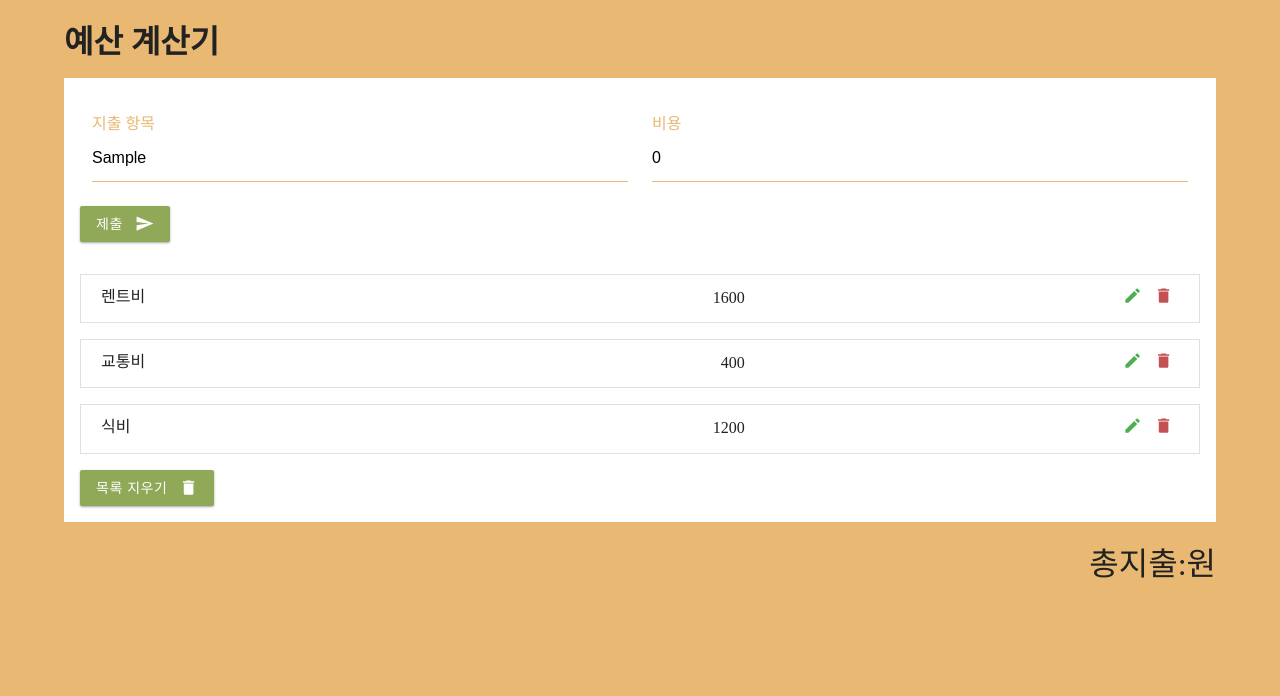
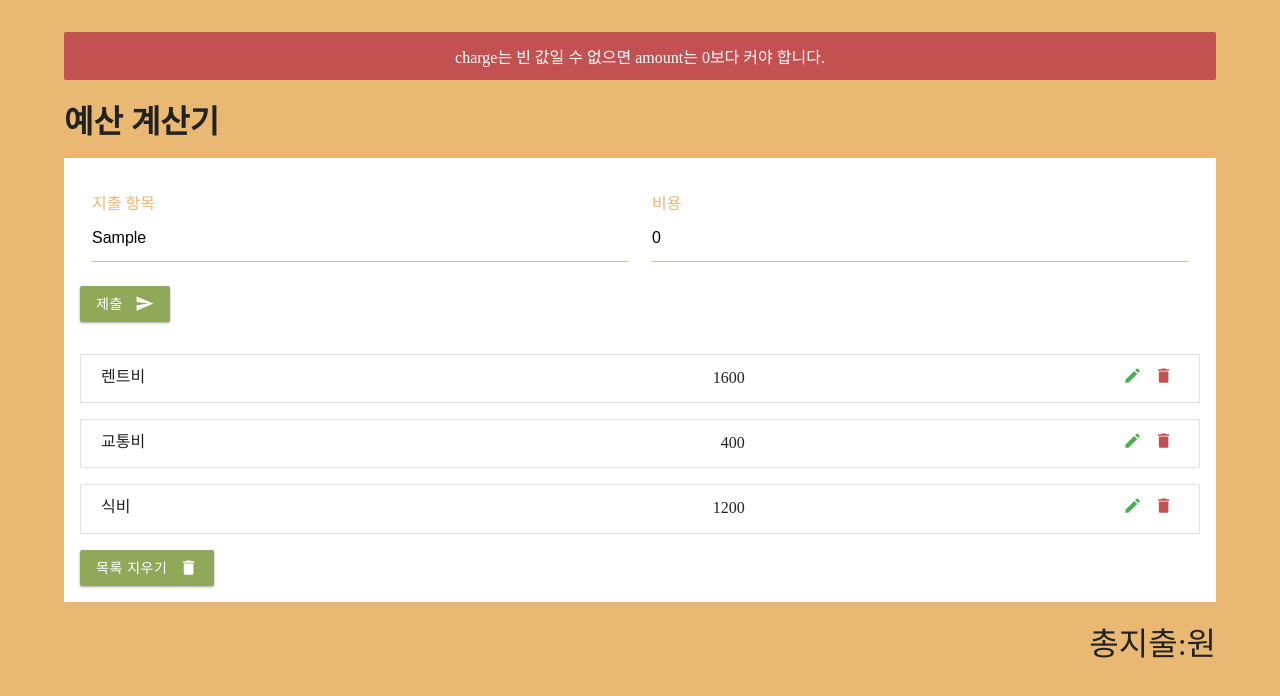
Before and after one commit to K-Y-Hoo/React-practice, a React (Create React App) app: page / in a window 1280 px wide. Both pictures are taken after typing "Sample" into the empty fields and a click on the button "제출". Shown: the top 696 px of the page. Built offline with nearby package versions, Linux system fonts and the light colour scheme.

Commit message:
feat: 버튼 클릭 시 Alert 생성

```diff
--- a/src/App.js
+++ b/src/App.js
@@ -2,11 +2,14 @@ import {useState} from "react";
 import "./App.css";
 import ExpenseForm from "./components/ExpenseForm";
 import ExpenseList from "./components/ExpenseList";
+import Alert from "./components/Alert";
 
 
 const App = () => {
   const [charge, setCharge] = useState("");
   const [amount, setAmount] = useState(0);
+
+  const [alert, setAlert] = useState({show: false});
 
   const handleCharge = (e) => {
     setCharge(e.target.value);
@@ -22,10 +25,17 @@ const App = () => {
     {id: 3, charge: "식비", amount: 1200},
   ])
 
+  const handleAlert = ({type, text}) => {
+    setAlert({show: true, type, text});
+    setTimeout(() => {
+      setAlert({show: false});
+    }, 3000);
+  }
 
   const handleDelete = (id) => {
     const newExpenses = expenses.filter(expense => expense.id !== id);
     setExpenses(newExpenses);
+    handleAlert({type: "danger", text: "아이템이 삭제되었습니다."})
   }
 
   const handleSubmit = (e) => {
@@ -36,13 +46,15 @@ const App = () => {
       setExpenses(newExpenses);
       setCharge("");
       setAmount(0);
+      handleAlert({type: "success", text: "아이템이 생성되었습니다."})
     } else {
-      console.log('error');
+      handleAlert({type: "danger", text: "charge는 빈 값일 수 없으면 amount는 0보다 커야 합니다."})
     }
   }
 
   return(
     <main className="main-container">
+      {alert.show ? <Alert type={alert.type} text={alert.text} /> : null}
       <h1>예산 계산기</h1>
 
       <div style={{ width:'100%', backgroundColor: 'white', padding: '1rem'}}>
--- /dev/null
+++ b/src/components/Alert.css
@@ -0,0 +1,15 @@
+.alert {
+  padding: 0.75rem 1.25rem;
+  color: var(--mainWhite);
+  text-align: center;
+  margin: 2rem auto 0 auto;
+  border-radius: 2px;
+}
+
+.alert-danger {
+  background: var(--mainRed);
+}
+
+.alert-success {
+  background: var(--mainGreen);
+}
--- /dev/null
+++ b/src/components/Alert.js
@@ -0,0 +1,10 @@
+import React from 'react'
+import './Alert.css';
+
+const Alert = ({type, text}) => {
+  return (
+    <div className={`alert alert-${type}`}>{text}</div>
+  )
+}
+
+export default Alert
```
